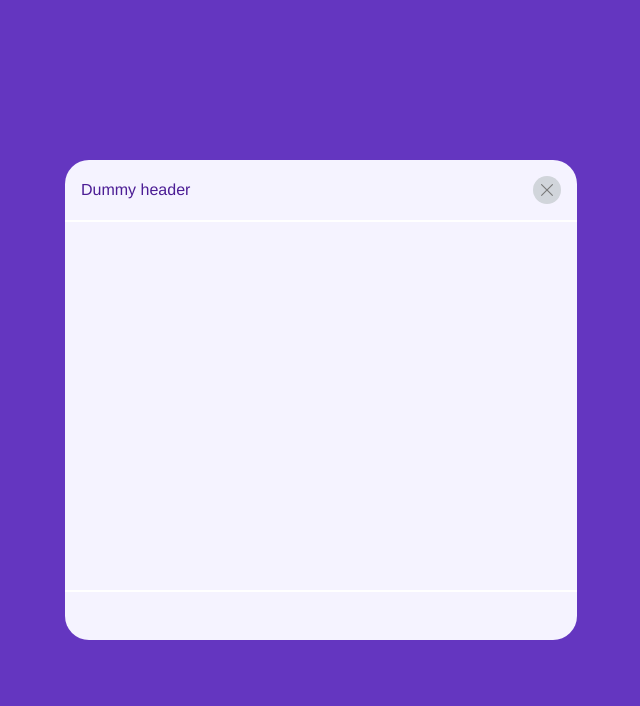
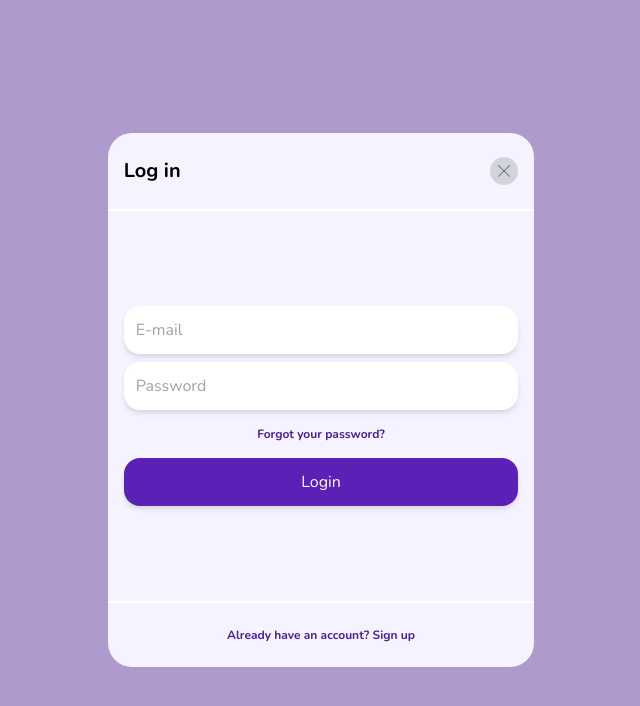
Before and after one commit to dpkreativ/vue-modal, a Vue app: page / in a window 1280 px wide. Both pictures are taken after a click on the button "Open Modal". Shown: the top 706 px of the page, without its empty margins (319-959 px from the left). Built offline with nearby package versions, Linux system fonts and the light colour scheme.

Commit message:
done with modal

```diff
--- a/public/index.html
+++ b/public/index.html
@@ -1,15 +1,25 @@
 <!DOCTYPE html>
 <html lang="">
   <head>
-    <meta charset="utf-8">
-    <meta http-equiv="X-UA-Compatible" content="IE=edge">
-    <meta name="viewport" content="width=device-width,initial-scale=1.0">
-    <link rel="icon" href="<%= BASE_URL %>favicon.ico">
+    <meta charset="utf-8" />
+    <meta http-equiv="X-UA-Compatible" content="IE=edge" />
+    <meta name="viewport" content="width=device-width,initial-scale=1.0" />
+    <link rel="icon" href="<%= BASE_URL %>favicon.ico" />
     <title><%= htmlWebpackPlugin.options.title %></title>
+    <link rel="preconnect" href="https://fonts.googleapis.com" />
+    <link rel="preconnect" href="https://fonts.gstatic.com" crossorigin />
+    <link
+      href="https://fonts.googleapis.com/css2?family=Nunito:wght@400;700&display=swap"
+      rel="stylesheet"
+    />
   </head>
   <body>
     <noscript>
-      <strong>We're sorry but <%= htmlWebpackPlugin.options.title %> doesn't work properly without JavaScript enabled. Please enable it to continue.</strong>
+      <strong
+        >We're sorry but <%= htmlWebpackPlugin.options.title %> doesn't work
+        properly without JavaScript enabled. Please enable it to
+        continue.</strong
+      >
     </noscript>
     <div id="app"></div>
     <!-- built files will be auto injected -->
--- a/src/App.vue
+++ b/src/App.vue
@@ -1,12 +1,52 @@
 <template>
   <button
-    class="bg-white py-4 px-12 rounded-xl"
+    class="bg-white py-4 px-12 rounded-xl shadow-md"
     type="button"
     @click="showModal"
   >
     Open Modal
   </button>
-  <Modal v-show="isModalVisible" @close="closeModal" />
+  <Modal v-show="isModalVisible" @close="closeModal">
+    <!-- header -->
+    <template v-slot:header>
+      <h1 class="font-bold text-xl">Log in</h1>
+    </template>
+
+    <!-- body -->
+    <template v-slot:body>
+      <input
+        type="email"
+        name="email"
+        id="email"
+        placeholder="E-mail"
+        class="rounded-2xl w-full p-3 my-1 shadow-md outline-none"
+      />
+      <input
+        type="password"
+        name="password"
+        id="password"
+        placeholder="Password"
+        class="rounded-2xl w-full p-3 my-1 shadow-md outline-none"
+      />
+      <p class="py-3 text-xs font-bold text-purple-900">
+        Forgot your password?
+      </p>
+
+      <button
+        type="button"
+        class="rounded-2xl bg-purple-800 shadow-md p-3 my-1 w-full text-white"
+      >
+        Login
+      </button>
+    </template>
+
+    <!-- footer -->
+    <template v-slot:footer>
+      <p class="text-purple-900 text-xs font-bold">
+        Already have an account? <a href="#">Sign up</a>
+      </p>
+    </template>
+  </Modal>
 </template>
 
 <script>
@@ -35,10 +75,10 @@ export default {
 
 <style>
 body {
-  background-color: #673dc3;
+  background-color: #f0f0f0;
 }
 #app {
-  font-family: Avenir, Helvetica, Arial, sans-serif;
+  font-family: "Nunito", sans-serif;
   -webkit-font-smoothing: antialiased;
   -moz-osx-font-smoothing: grayscale;
   height: 100vh;
--- a/src/components/Modal.vue
+++ b/src/components/Modal.vue
@@ -1,16 +1,16 @@
 <template>
   <div
     id="modal-backdrop"
-    class="fixed inset-0 bg-opacity-20 bg-purple-800 flex justify-center items-center"
+    class="fixed inset-0 bg-opacity-40 bg-purple-900 flex justify-center items-center"
   >
     <div
       id="modal"
-      class="bg-purple-50 rounded-3xl overflow-x-auto flex flex-col justify-between w-2/5 h-3/5"
+      class="bg-purple-50 rounded-3xl overflow-x-auto flex flex-col justify-between w-2/6 h-4/6"
     >
       <!-- Modal Header -->
       <header
         id="modal-header"
-        class="p-4 flex justify-between items-center border-b-2 border-white text-purple-900"
+        class="px-4 py-6 flex justify-between items-center border-b-2 border-white"
       >
         <slot name="header">Dummy header</slot>
         <button
```
